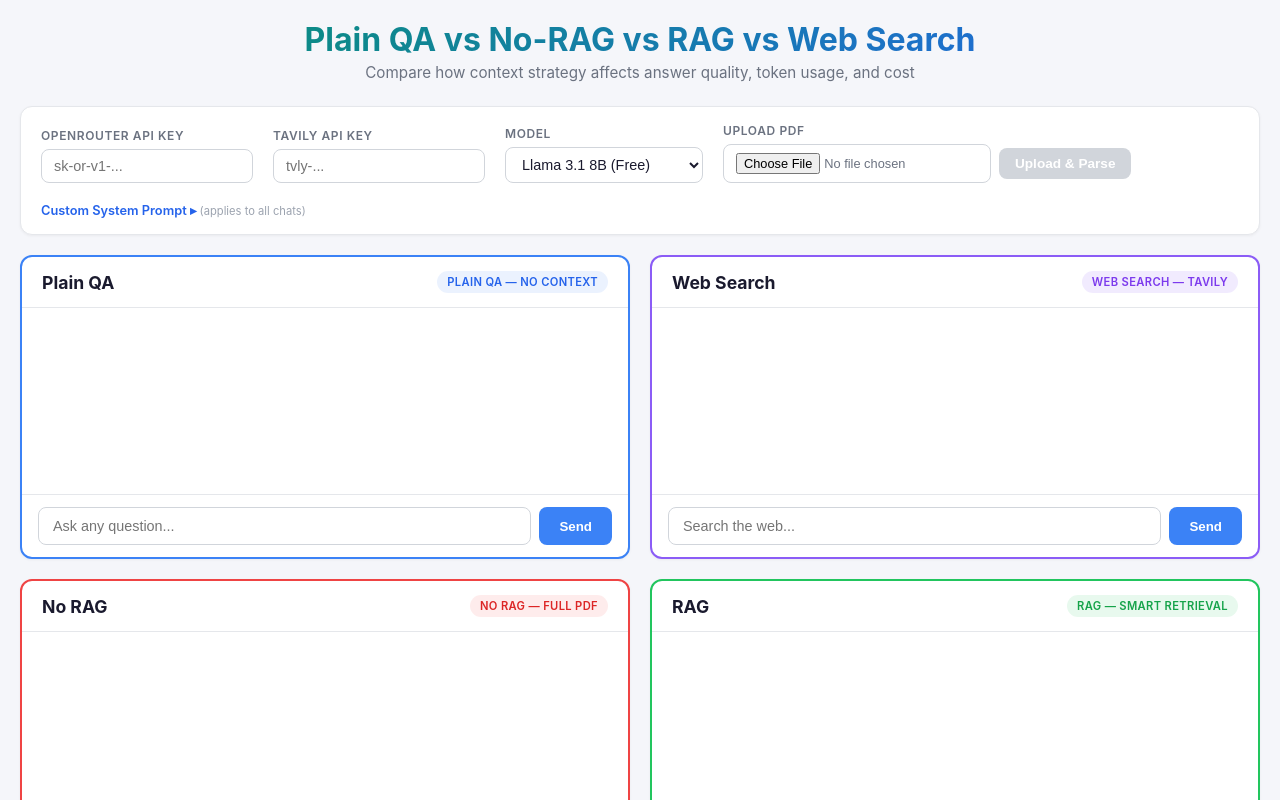
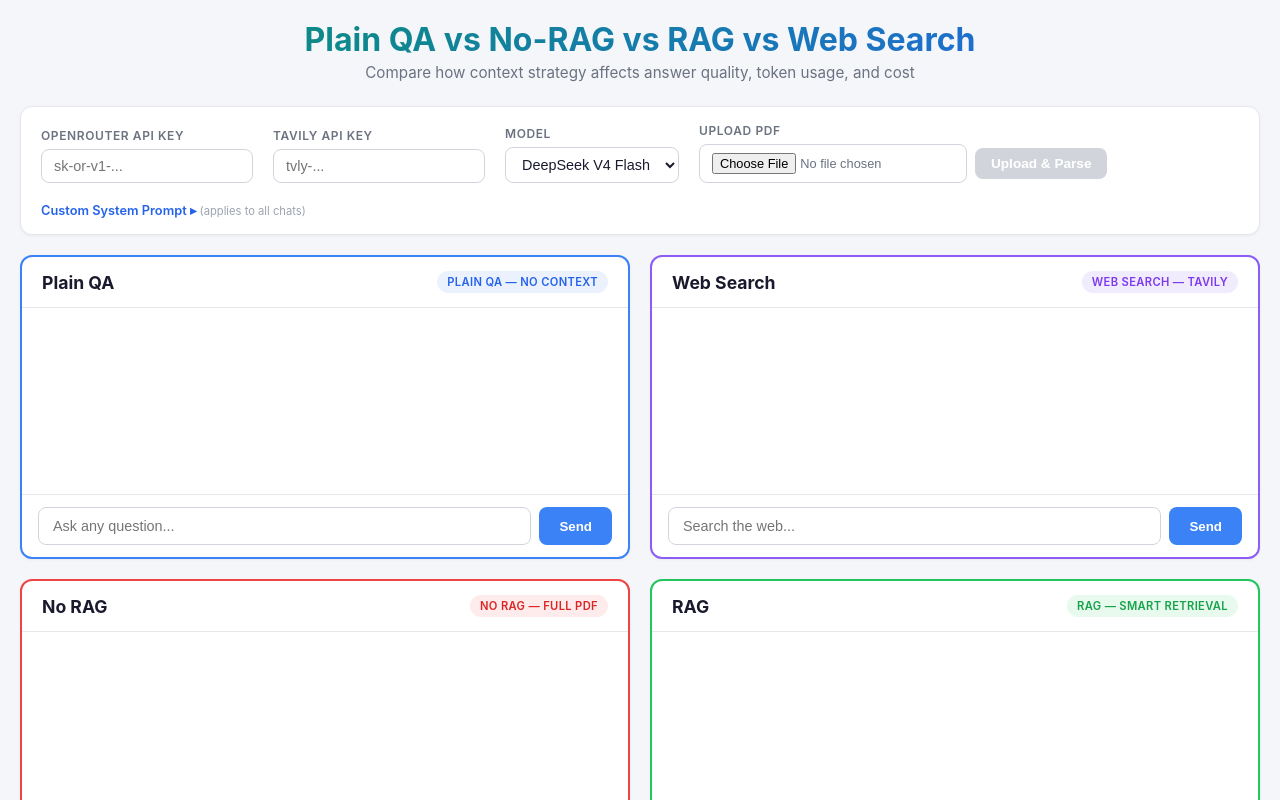
Before and after one commit to statgod6/RAG-vs-No-RAG-, a React (Vite) app: page / in a window 1280 px wide. Shown: the top 800 px of the page. Built offline with nearby package versions, Linux system fonts and the light colour scheme; the HTML template or start-up script is replaced by a standard one.

Commit message:
Limit model dropdown to DeepSeek V4 Flash only

```diff
--- a/src/App.jsx
+++ b/src/App.jsx
@@ -165,7 +165,7 @@ function ChatPanel({ title, type, pdfUploaded, apiKey, model, color, systemPromp
 export default function App() {
   const [apiKey, setApiKey] = useState('');
   const [tavilyKey, setTavilyKey] = useState('');
-  const [model, setModel] = useState('meta-llama/llama-3.1-8b-instruct:free');
+  const [model, setModel] = useState('deepseek/deepseek-v4-flash');
   const [pdfFile, setPdfFile] = useState(null);
   const [pdfInfo, setPdfInfo] = useState(null);
   const [uploading, setUploading] = useState(false);
@@ -220,12 +220,7 @@ export default function App() {
         <div className="config-group">
           <label>Model</label>
           <select value={model} onChange={e => setModel(e.target.value)}>
-            <option value="meta-llama/llama-3.1-8b-instruct:free">Llama 3.1 8B (Free)</option>
-            <option value="google/gemini-2.0-flash-exp:free">Gemini 2.0 Flash (Free)</option>
-            <option value="mistralai/mistral-7b-instruct:free">Mistral 7B (Free)</option>
             <option value="deepseek/deepseek-v4-flash">DeepSeek V4 Flash</option>
-            <option value="meta-llama/llama-3.1-70b-instruct">Llama 3.1 70B</option>
-            <option value="anthropic/claude-3.5-sonnet">Claude 3.5 Sonnet</option>
           </select>
         </div>
         <div className="config-group">
```
